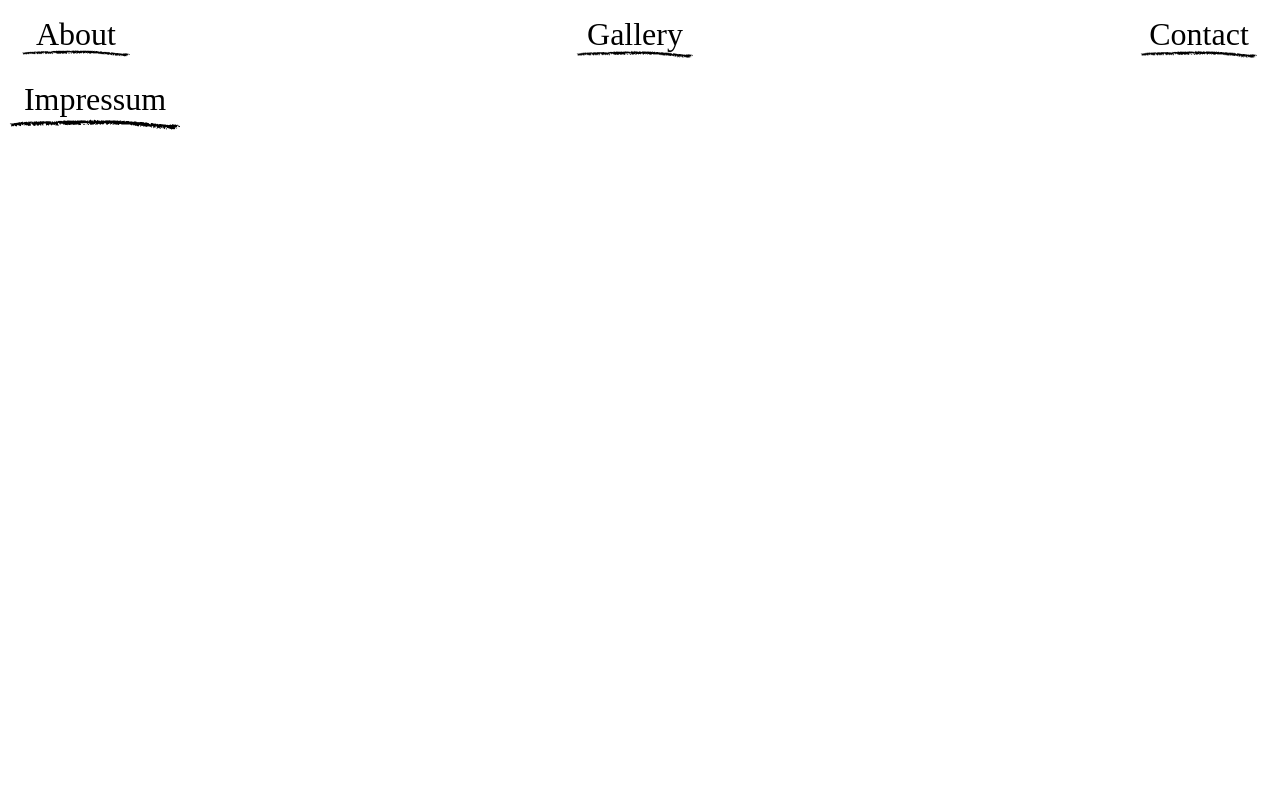
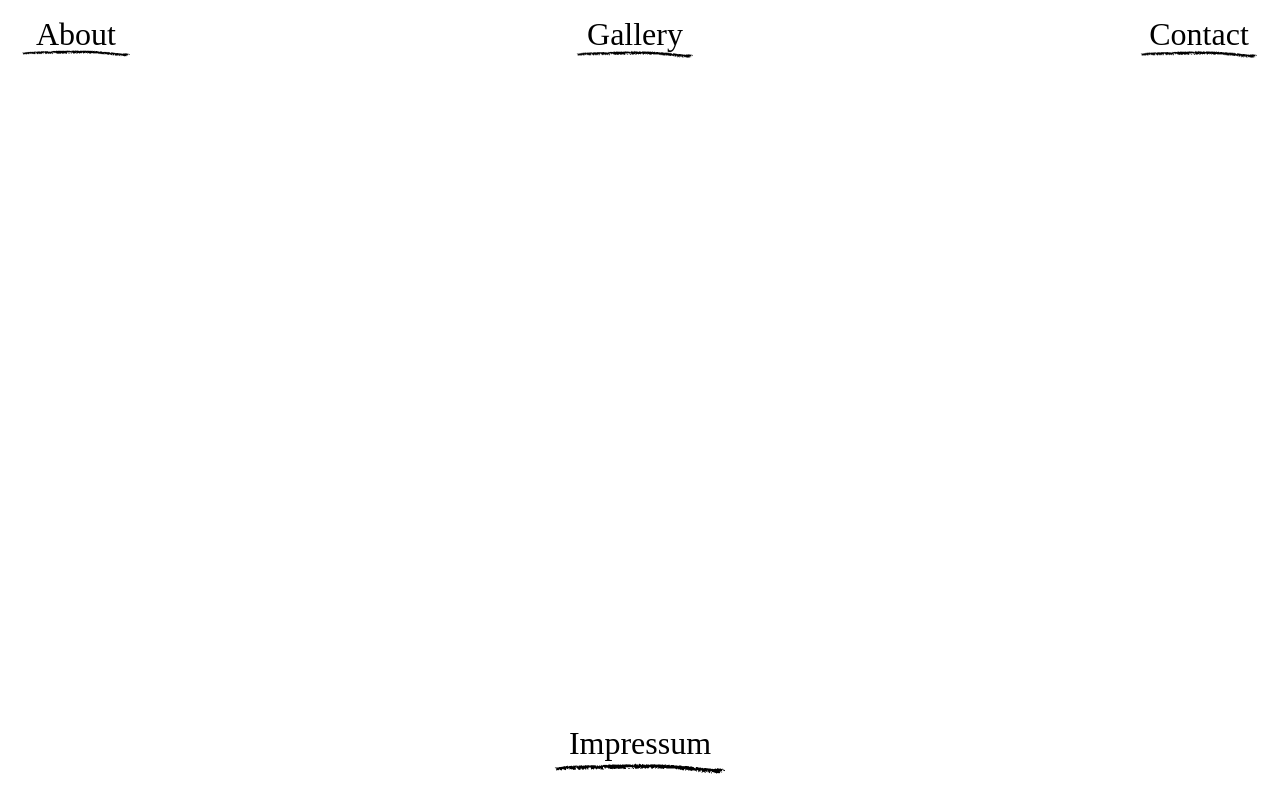
Before and after one commit to kevinberger-ch/Jennys-Art-Website, a Next.js app: page / in a window 1280 px wide. Built offline with nearby package versions, Linux system fonts and the light colour scheme.

Commit message:
Add Footer style

```diff
--- a/components/Footer.js
+++ b/components/Footer.js
@@ -1,10 +1,11 @@
 import navigationStyles from '../styles/Navigation.module.css'
+import styles from '../styles/Footer.module.css'
 import Underlined from "./Underlined";
 
 export default function Footer() {
-    return <>
+    return <footer className={styles.container}>
         <Underlined width="190px">
             <a className={navigationStyles.link} href="/impressum">Impressum</a>
         </Underlined>
-    </>
+    </footer>
 }
--- /dev/null
+++ b/styles/Footer.module.css
@@ -0,0 +1,9 @@
+.container {
+    position: fixed;
+    left: 0;
+    right: 0;
+    bottom: 0;
+    display: flex;
+    justify-content: center;
+    padding: 1rem;
+}
```
